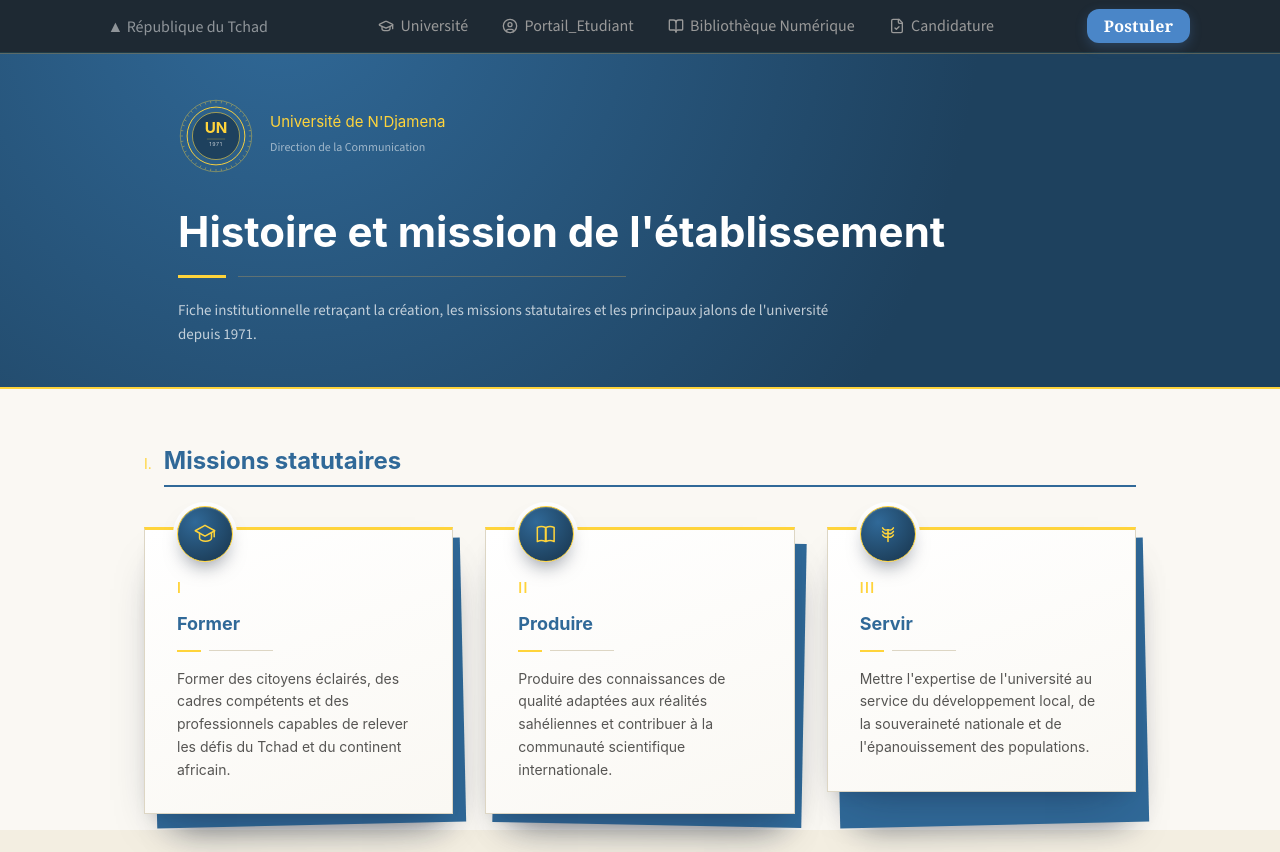
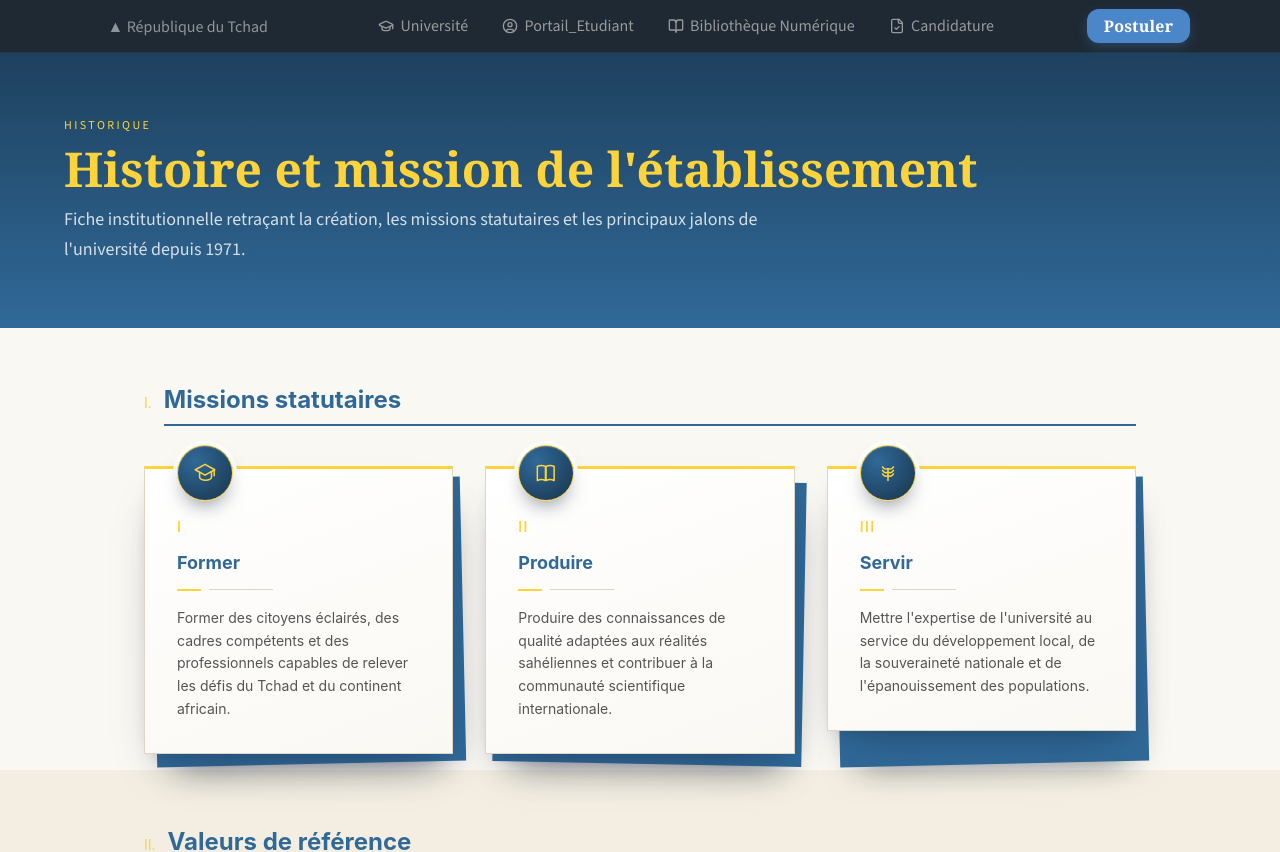
Before and after one commit to Barya696/universite-ndjamena-official-web, a React (Vite) app in the folder frontend/: page /universite/a-propos/histoire-mission in a window 1280 px wide. Shown: the top 852 px of the page. Built offline with nearby package versions, Linux system fonts and the light colour scheme.

Commit message:
Histoire et mission de l'établissement section update

```diff
--- a/frontend/src/app/Components/Universites/A_propos/HistoireMission.tsx
+++ b/frontend/src/app/Components/Universites/A_propos/HistoireMission.tsx
@@ -43,37 +43,8 @@ const VALEURS = [
   "Innovation & créativité",
 ];
 
-// Ceremonial seal: engraved double rim, radial tick marks (like a coin edge),
-// and the founding year set into the medallion — every mark here carries
-// real content instead of being pure ornament.
-function Seal({ size = 76 }: { size?: number }) {
-  const ticks = Array.from({ length: 40 });
-  return (
-    <svg width={size} height={size} viewBox="0 0 100 100" aria-hidden="true" className="shrink-0">
-      <circle cx="50" cy="50" r="47" fill="none" stroke={GOLD} strokeWidth="1" opacity="0.5" />
-      {ticks.map((_, i) => {
-        const angle = (i / ticks.length) * Math.PI * 2;
-        const x1 = 50 + 43.5 * Math.cos(angle);
-        const y1 = 50 + 43.5 * Math.sin(angle);
-        const x2 = 50 + 46.5 * Math.cos(angle);
-        const y2 = 50 + 46.5 * Math.sin(angle);
-        return <line key={i} x1={x1} y1={y1} x2={x2} y2={y2} stroke={GOLD} strokeWidth="0.9" opacity="0.55" />;
-      })}
-      <circle cx="50" cy="50" r="38" fill="none" stroke={GOLD} strokeWidth="1.25" />
-      <circle cx="50" cy="50" r="31" fill={NAVY_DEEP} stroke={GOLD} strokeWidth="0.75" />
-      <text x="50" y="46" textAnchor="middle" fontFamily={FONT} fontSize="20" fontWeight="700" fill={GOLD}>
-        UN
-      </text>
-      <line x1="38" y1="54" x2="62" y2="54" stroke={GOLD} strokeWidth="0.6" opacity="0.6" />
-      <text x="50" y="63" textAnchor="middle" fontFamily={FONT} fontSize="7" letterSpacing="1" fill="rgba(255,255,255,0.75)">
-        1971
-      </text>
-    </svg>
-  );
-}
-
 // Small line-art emblem for each mission, set in the same navy-fill /
-// gold-stroke medallion language as the header seal.
+// gold-stroke medallion language as the rest of the page.
 function MissionIcon({ kind }: { kind: "former" | "produire" | "servir" }) {
   return (
     <span
@@ -120,47 +91,29 @@ function MissionIcon({ kind }: { kind: "former" | "produire" | "servir" }) {
 export default function HistoireMission() {
   return (
     <div style={{ background: PARCHMENT }} className="min-h-screen">
-      {/* EN-TÊTE OFFICIEL */}
-      <header
-        className="relative overflow-hidden"
+      {/* EN-TÊTE — restyled to match MotRecteur's hero */}
+      <section
+        className="py-16 px-4 md:px-[50px]"
         style={{
-          background: `radial-gradient(circle at 22% -20%, ${NAVY} 0%, ${NAVY_DEEP} 65%)`,
-          borderTop: `1px solid rgba(198,161,91,0.35)`,
+          background: `linear-gradient(180deg, ${NAVY_DEEP} 0%, ${NAVY} 100%)`,
         }}
       >
-        <div className="max-w-5xl mx-auto relative px-4 md:px-[50px] pt-11 pb-10">
-          <div className="flex items-center gap-4 mb-8">
-            <Seal />
-            <div className="min-w-0">
-              <p className="text-[15px] leading-tight" style={{ color: GOLD, fontFamily: FONT }}>
-                Université de N'Djamena
-              </p>
-              <p className="text-[12px] mt-0.5" style={{ color: "rgba(255,255,255,0.55)" }}>
-                Direction de la Communication
-              </p>
-            </div>
-          </div>
-
+        <div className="max-w-6xl mx-auto">
+          <p className="uppercase tracking-[0.2em] text-xs mb-3" style={{ color: GOLD }}>
+            Historique
+          </p>
           <h1
-            className="text-3xl md:text-[42px] font-bold leading-tight mb-4"
-            style={{ color: "#fff", fontFamily: FONT }}
+            className="text-4xl md:text-5xl font-bold mb-3"
+            style={{ color: GOLD, fontFamily: "Georgia, serif" }}
           >
             Histoire et mission de l'établissement
           </h1>
-
-          <div className="flex items-center gap-3 mb-5 max-w-md">
-            <div style={{ width: 48, height: 3, background: GOLD }} />
-            <div style={{ flex: 1, height: 1, background: "rgba(198,161,91,0.35)" }} />
-          </div>
-
-          <p className="text-[15px] max-w-2xl leading-relaxed" style={{ color: "rgba(255,255,255,0.72)" }}>
+          <p className="text-lg text-white/80 max-w-3xl leading-relaxed">
             Fiche institutionnelle retraçant la création, les missions statutaires
             et les principaux jalons de l'université depuis 1971.
           </p>
         </div>
-
-        <div style={{ height: 2, background: GOLD }} />
-      </header>
+      </section>
 
       {/* MISSION */}
       <section className="max-w-5xl mx-auto px-4 pt-14 pb-4">
```
